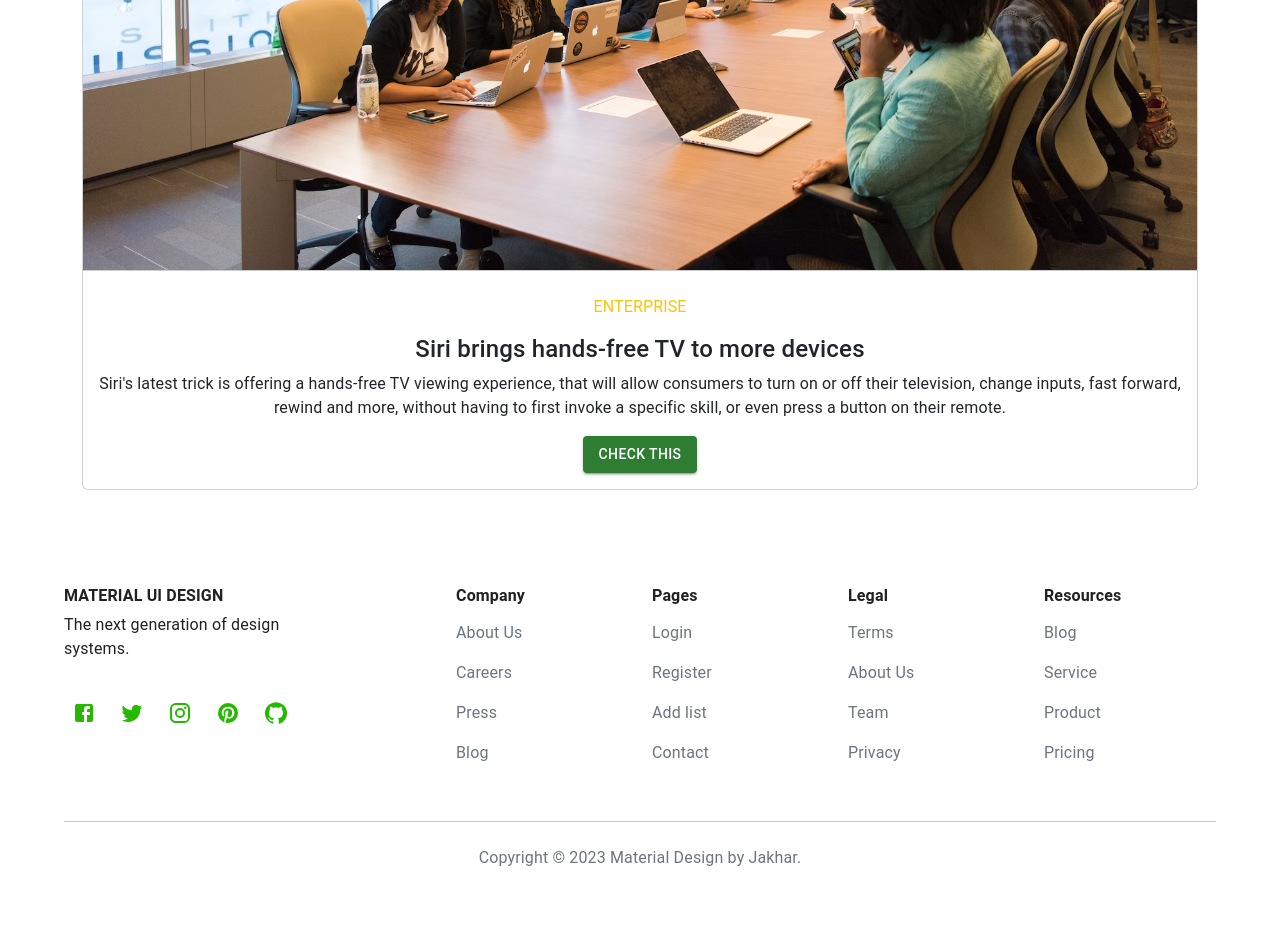
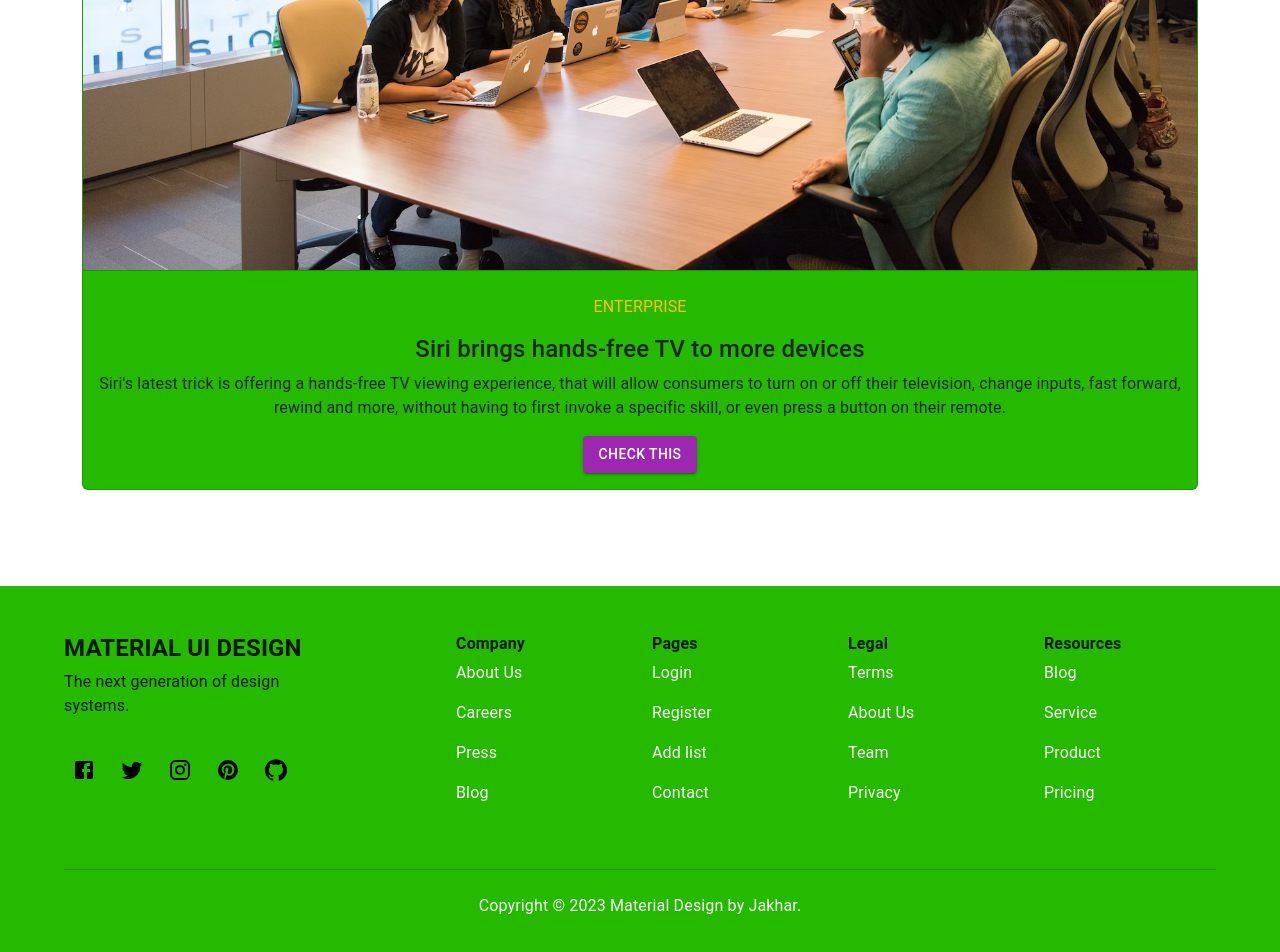
Before and after one commit to lalitjakhar/devloper-profile-design, a React (Create React App) app: page /details in a window 1280 px wide. Shown: the part 1628-2580 px from the top of the page. Before the commit the page ends 2514 px from the top, so only its background shows below. Built offline with nearby package versions, Linux system fonts and the light colour scheme.

Commit message:
first commit

```diff
--- a/src/Components/blog/Blog.jsx
+++ b/src/Components/blog/Blog.jsx
@@ -8,7 +8,7 @@ const Blog = () => {
         <div class="container">
           <div class="row">
             <div class="col-lg-4 mb-lg-0 mb-4">
-              <div class="card">
+              <div class="card" style={{ backgroundColor: "#25b900" }}>
                 <div class="card-header p-0 m-3 mt-n4 position-relative z-index-2">
                   <img
                     src="https://images.unsplash.com/photo-1592489637182-8c172d6d7826?ixlib=rb-1.2.1&ixid=MnwxMjA3fDB8MHxwaG90by1wYWdlfHx8fGVufDB8fHx8&auto=format&fit=crop&w=2300&q=80"
@@ -38,7 +38,7 @@ const Blog = () => {
               </div>
             </div>
             <div class="col-lg-4 mb-lg-0 mb-4">
-              <div class="card">
+              <div class="card" style={{ backgroundColor: "#25b900" }}>
                 <div class="card-header p-0 m-3 mt-n4 position-relative z-index-2">
                   <a class="d-block blur-shadow-image">
                     <img
@@ -70,7 +70,7 @@ const Blog = () => {
               </div>
             </div>
             <div class="col-lg-4 mb-lg-0 mb-4">
-              <div class="card">
+              <div class="card" style={{ backgroundColor: "#25b900" }}>
                 <div class="card-header p-0 m-3 mt-n4 position-relative z-index-2">
                   <a class="d-block blur-shadow-image">
                     <img
--- a/src/Components/details/Details.jsx
+++ b/src/Components/details/Details.jsx
@@ -9,7 +9,7 @@ const Details = () => {
         <div class="container">
           <div class="row">
             <div class="col mx-auto text-center">
-              <div class="card card-blog card-plain">
+              <div class="card card-blog card-plain" style={{backgroundColor:'#25b900'}}>
                 <div class="card-header p-0 position-relative z-index-2">
                   <a class="d-block">
                     <img src={Detailsimage} alt="" class="w-100" />
@@ -27,7 +27,7 @@ const Details = () => {
                     more, without having to first invoke a specific skill, or
                     even press a button on their remote.
                   </p>
-                  <Button variant="contained" color="success">
+                  <Button variant="contained" color="secondary">
                     Check This
                   </Button>
                 </div>
--- a/src/Components/footer/Footer.jsx
+++ b/src/Components/footer/Footer.jsx
@@ -9,29 +9,32 @@ import GitHubIcon from "@mui/icons-material/GitHub";
 const Footer = () => {
   return (
     <>
-      <footer className="footer py-9 mt-5 ">
+      <footer
+        className="footer py-5 mt-5 "
+        style={{ backgroundColor: "#25b900" }}
+      >
         <Container>
           <div className="row">
             <div className="col-lg-3 mb-5 mb-lg-0">
-              <h6 className="text-uppercase mb-2  fw-bold">
+              <h4 className="text-uppercase mb-2  fw-bold">
                 Material UI Design
-              </h6>
+              </h4>
               <p className="mb-4 pb-2">
                 The next generation of design systems.
               </p>
-              <IconButton sx={{ marginRight: 1, color: "#25b900" }}>
+              <IconButton sx={{ marginRight: 1, color: "#000000" }}>
                 <FacebookIcon />
               </IconButton>
-              <IconButton sx={{ marginRight: 1, color: "#25b900" }}>
+              <IconButton sx={{ marginRight: 1, color: "#000000" }}>
                 <TwitterIcon />
               </IconButton>
-              <IconButton sx={{ marginRight: 1, color: "#25b900" }}>
+              <IconButton sx={{ marginRight: 1, color: "#000000" }}>
                 <InstagramIcon />
               </IconButton>
-              <IconButton sx={{ marginRight: 1, color: "#25b900" }}>
+              <IconButton sx={{ marginRight: 1, color: "#000000" }}>
                 <PinterestIcon />
               </IconButton>
-              <IconButton sx={{ marginRight: 1, color: "#25b900" }}>
+              <IconButton sx={{ marginRight: 1, color: "#000000" }}>
                 <GitHubIcon />
               </IconButton>
             </div>
@@ -39,19 +42,19 @@ const Footer = () => {
               <h6 className="text-sm fw-bold">Company</h6>
               <ul className="flex-column ms-n3 nav">
                 <li className="nav-item">
-                  <a className="nav-link text-secondary px-0">About Us</a>
+                  <p className="text-light px-0">About Us</p>
                 </li>
 
                 <li className="nav-item">
-                  <a className="nav-link text-secondary px-0">Careers</a>
+                  <p className="text-light px-0">Careers</p>
                 </li>
 
                 <li className="nav-item">
-                  <a className="nav-link text-secondary px-0">Press</a>
+                  <p className="text-light px-0">Press</p>
                 </li>
 
                 <li className="nav-item">
-                  <a className="nav-link text-secondary px-0">Blog</a>
+                  <p className="text-light px-0">Blog</p>
                 </li>
               </ul>
             </div>
@@ -60,19 +63,19 @@ const Footer = () => {
               <h6 className="text-sm fw-bold">Pages</h6>
               <ul className="flex-column ms-n3 nav">
                 <li className="nav-item">
-                  <a className="nav-link text-secondary px-0">Login</a>
+                  <p className="text-light px-0">Login</p>
                 </li>
 
                 <li className="nav-item">
-                  <a className="nav-link text-secondary px-0">Register</a>
+                  <p className="text-light px-0">Register</p>
                 </li>
 
                 <li className="nav-item">
-                  <a className="nav-link text-secondary px-0">Add list</a>
+                  <p className="text-light px-0">Add list</p>
                 </li>
 
                 <li className="nav-item">
-                  <a className="nav-link text-secondary px-0">Contact</a>
+                  <p className="text-light px-0">Contact</p>
                 </li>
               </ul>
             </div>
@@ -81,19 +84,19 @@ const Footer = () => {
               <h6 className="text-sm fw-bold">Legal</h6>
               <ul className="flex-column ms-n3 nav">
                 <li className="nav-item">
-                  <a className="nav-link text-secondary px-0">Terms</a>
+                  <p className="text-light px-0">Terms</p>
                 </li>
 
                 <li className="nav-item">
-                  <a className="nav-link text-secondary px-0">About Us</a>
+                  <p className="text-light px-0">About Us</p>
                 </li>
 
                 <li className="nav-item">
-                  <a className="nav-link text-secondary px-0">Team</a>
+                  <p className="text-light px-0">Team</p>
                 </li>
 
                 <li className="nav-item">
-                  <a className="nav-link text-secondary px-0">Privacy</a>
+                  <p className="text-light px-0">Privacy</p>
                 </li>
               </ul>
             </div>
@@ -102,19 +105,19 @@ const Footer = () => {
               <h6 className="text-sm fw-bold">Resources</h6>
               <ul className="flex-column ms-n3 nav">
                 <li className="nav-item">
-                  <a className="nav-link text-secondary px-0">Blog</a>
+                  <p className="text-light px-0">Blog</p>
                 </li>
 
                 <li className="nav-item">
-                  <a className="nav-link text-secondary px-0">Service</a>
+                  <p className="text-light px-0">Service</p>
                 </li>
 
                 <li className="nav-item">
-                  <a className="nav-link text-secondary px-0">Product</a>
+                  <p className="text-light px-0">Product</p>
                 </li>
 
                 <li className="nav-item">
-                  <a className="nav-link text-secondary px-0">Pricing</a>
+                  <p className="text-light px-0">Pricing</p>
                 </li>
               </ul>
             </div>
@@ -122,7 +125,7 @@ const Footer = () => {
           <hr className="horizontal dark mt-lg-5 mt-4 mb-sm-4 mb-1" />
           <div className="row">
             <div className="col-8 mx-lg-auto text-lg-center">
-              <p className="text-sm text-secondary">
+              <p className="text-sm text-light">
                 Copyright © 2023 Material Design by Jakhar.
               </p>
             </div>
--- a/src/Components/navbar/Navbar.jsx
+++ b/src/Components/navbar/Navbar.jsx
@@ -27,7 +27,7 @@ const Navbar = () => {
       <CssBaseline />
       <AppBar position="sticky" sx={{ backgroundColor: "#25b900" }}>
         <Container>
-          <Toolbar className="border-bottom">
+          <Toolbar>
             <Typography
               variant="h6"
               sx={{
```
